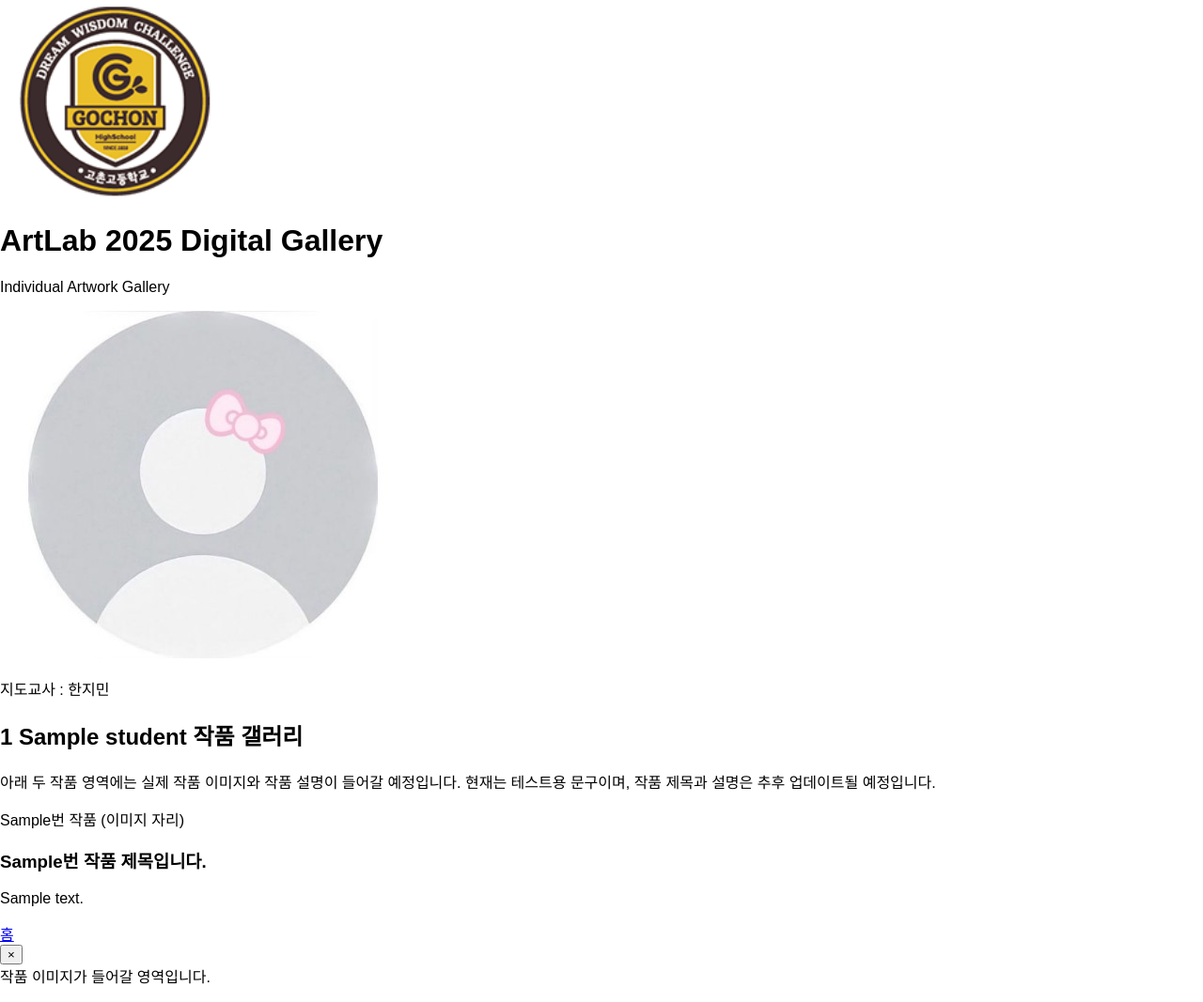
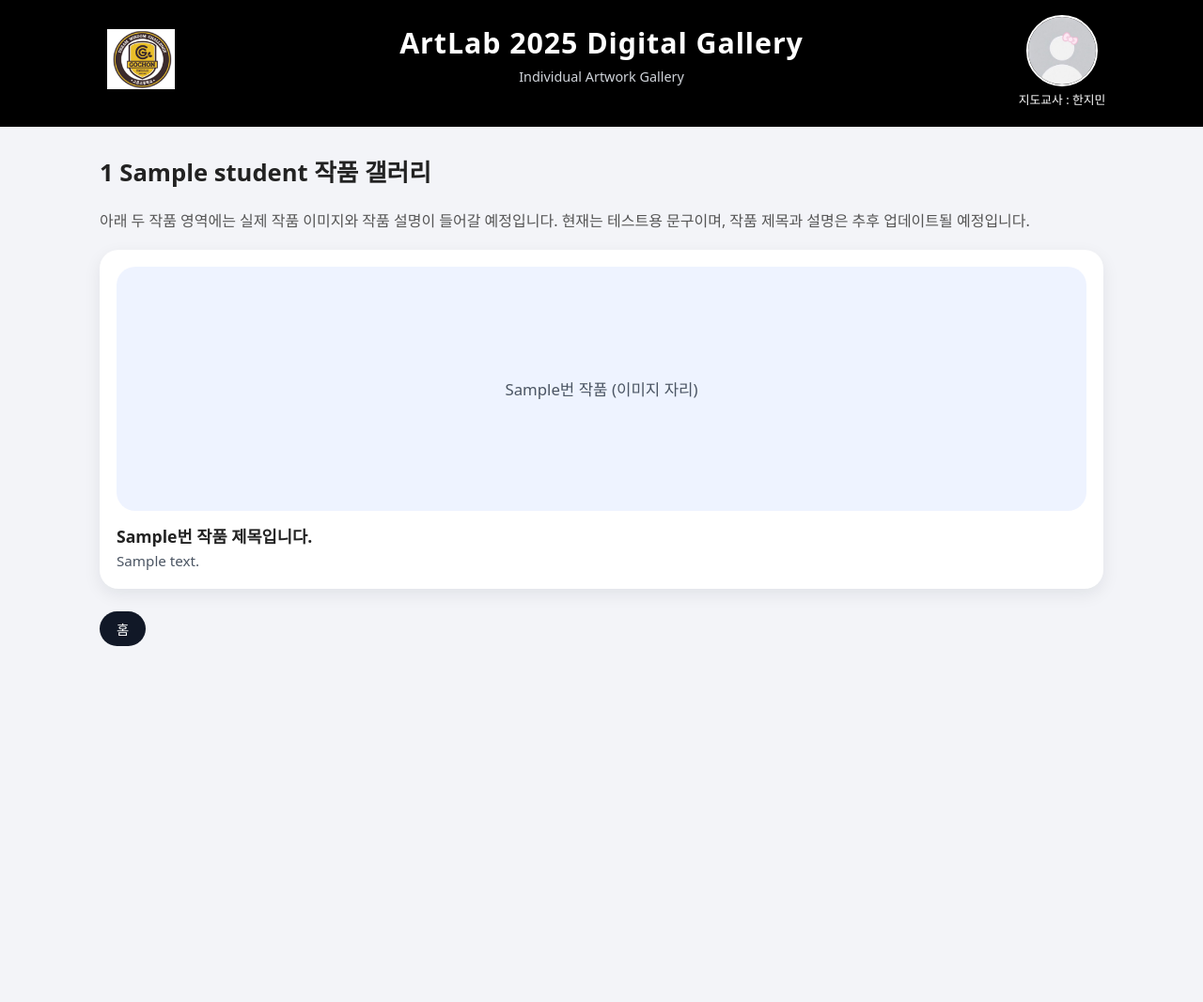
Before and after one commit to pek9931937-glitch/artlab-2025, a Flask app: template templates/student.html in a window 1280 px wide. Shown: the whole page at 94% size. After the commit the page ends 688 px from the top, so only its background shows below. Run offline with Flask 3, Linux system fonts and the light colour scheme; the template is opened without the code that fills it: most values are stand-ins (such as "Sample title", 1, 10 or a date in 2020).

Commit message:
Update style.css

```diff
--- a/static/style.css
+++ b/static/style.css
@@ -1,199 +1,314 @@
-body {
-    background: #ffffff;  /* 메인 테마 흰색 */
-    margin: 0;
-    font-family: sans-serif;
+/* 전체 기본 스타일 */
+*,
+*::before,
+*::after {
+  box-sizing: border-box;
 }
 
-/* 상단 라인: 검정 배경 + 흰색 텍스트 */
-.header {
-    display: flex;
-    justify-content: space-between;
-    align-items: center;
-    background: #000000;
-    padding: 20px 40px;
-    color: #ffffff;
+body {
+  margin: 0;
+  font-family: system-ui, -apple-system, BlinkMacSystemFont, "Segoe UI",
+    sans-serif;
+  background-color: #f3f4f8;
+  color: #222;
 }
 
-.header-left {
+/* 헤더 */
+
+.site-header {
+  background-color: #000;
+  color: #fff;
+  padding: 16px 0 20px;
+}
+
+.header-inner {
+  max-width: 1100px;
+  margin: 0 auto;
   display: flex;
   align-items: center;
-    text-decoration: none;
+  justify-content: space-between;
+  gap: 24px;
 }
 
-.logo {
-    width: 65px;
-    height: 65px;
-    margin-right: 20px;
-}
-
-.title {
-    font-size: 32px;
-    font-weight: 700;
-    color: #ffffff;
-}
-
-/* 교사 영역 */
-.teacher {
+.logo-area,
+.teacher-area {
+  width: 120px;
   text-align: center;
 }
 
-.teacher-img {
-    width: 70px;
-    height: 80px; /* 세로 비율 약간 더 길게 */
-    border-radius: 50%;
-    cursor: pointer;
-    object-fit: cover;
-    border: 2px solid #ffffff;
+.school-logo {
+  width: 72px;
+  height: 72px;
+  object-fit: contain;
 }
 
-.teacher-name {
-    font-size: 13px;
-    margin-top: 4px;
-    color: #ffffff;
+.logo-link {
+  display: inline-block;
 }
 
-/* 공통 팝업 (선생님 + 작품) */
-.popup {
-    display: none;
-    position: fixed;
-    inset: 0;
-    background: rgba(0,0,0,0.35); /* 너무 어둡지 않게 */
-    justify-content: center;
-    align-items: center;
-    z-index: 9999;
-}
-
-.popup-inner {
-    background: #ffffff;
-    border-radius: 16px;
-    padding: 16px 20px;
-    max-width: 600px;
-    width: 90%;
+.title-area {
+  flex: 1;
   text-align: center;
 }
 
-.popup-img {
-    max-width: 520px; /* 가로/세로 좀 더 크게 */
-    width: 100%;
-    max-height: 520px;
-    border-radius: 12px;
-    margin-bottom: 10px;
-    object-fit: contain;
+.title-area h1 {
+  margin: 0;
+  font-size: 1.9rem;
+  letter-spacing: 0.03em;
 }
 
-.popup-text {
-    font-size: 14px;
-    color: #333333;
+.subtitle {
+  margin-top: 6px;
+  color: #d1d5db;
+  font-size: 0.9rem;
 }
 
-/* 본문 컨테이너 */
-.container {
-    width: 90%;
-    max-width: 1100px;
-    margin: 40px auto;
+.teacher-photo {
+  width: 76px;
+  height: 76px;
+  border-radius: 999px;
+  object-fit: cover;
+  border: 2px solid #fff;
+  display: block;
+  margin: 0 auto 4px auto;
 }
 
-/* 인트로 문단 (학생 페이지) */
-.intro {
-    font-size: 14px;
-    color: #444444;
+.teacher-caption {
+  margin: 0;
+  font-size: 0.8rem;
 }
 
-/* 학생 목록 그리드 */
-.grid {
+/* 메인 공통 */
+
+.page-main {
+  max-width: 1100px;
+  margin: 28px auto 40px;
+  padding: 0 16px;
+}
+
+/* index ─ 멤버 리스트 */
+
+.members-section h2 {
+  margin-top: 0;
+  font-size: 1.6rem;
+}
+
+.members-intro {
+  margin-top: 4px;
+  margin-bottom: 20px;
+  color: #555;
+}
+
+.grade-block {
+  margin-top: 24px;
+}
+
+.grade-block h3 {
+  margin-bottom: 10px;
+  font-size: 1.2rem;
+}
+
+.student-list {
   display: flex;
   flex-wrap: wrap;
-    gap: 15px;
-    margin-bottom: 12px;
+  gap: 8px;
 }
 
-.btn {
-    padding: 12px 20px;
-    background: #ffffff;
-    border-radius: 14px;
+.student-pill {
+  display: inline-flex;
+  align-items: center;
+  padding: 6px 14px;
+  border-radius: 999px;
+  font-size: 0.9rem;
+  background-color: #e5e7eb;
+  color: #111827;
   text-decoration: none;
-    color: #000000;
-    font-size: 15px;
-    box-shadow: 0 2px 5px rgba(0,0,0,0.15);
+  transition: background-color 0.15s ease, transform 0.15s ease,
+    box-shadow 0.15s ease;
 }
 
-/* 작품 두 개 가로 나란히 */
-.art-row {
-    display: flex;
-    gap: 20px;
-    margin-top: 20px;
-    flex-wrap: wrap;
+.student-pill:hover {
+  background-color: #111827;
+  color: #fff;
+  transform: translateY(-1px);
+  box-shadow: 0 3px 8px rgba(0, 0, 0, 0.18);
 }
 
-.art-card {
-    flex: 1;
-    min-width: 280px;
-    background: #ffffff;
-    padding: 20px;
-    border-radius: 14px;
-    box-shadow: 0 2px 5px rgba(0,0,0,0.1);
+/* student ─ 작품 카드 */
+
+.student-section h2 {
+  margin-top: 0;
+  font-size: 1.6rem;
 }
 
-/* 작품 카드 안의 이미지 영역 (세로 길이 조금 더 증가) */
-.art-img {
-    background: #ddecff;
-    height: 260px;  /* 기존보다 세로로 더 길게 */
-    border-radius: 10px;
-    display: flex;
-    justify-content: center;
-    align-items: center;
-    cursor: pointer;           /* 클릭 가능한 영역 표시 */
+.student-intro {
+  margin-top: 4px;
+  margin-bottom: 20px;
+  color: #555;
 }
 
-/* 텍스트 */
-.art-title {
-    margin-top: 10px;
-    font-size: 16px;
+.artworks-wrapper {
+  display: grid;
+  grid-template-columns: repeat(auto-fit, minmax(320px, 1fr));
+  gap: 22px;
+}
+
+/* 작품 카드 전체 */
+
+.artwork-card {
+  background-color: #fff;
+  border-radius: 20px;
+  padding: 18px 18px 20px;
+  box-shadow: 0 6px 18px rgba(15, 23, 42, 0.08);
+}
+
+/* ▶ 작품 이미지 영역 (여기 크기 크게) */
+
+.artwork-image-box {
+  background: #eef3ff;
+  border-radius: 20px;
+  height: 260px;              /* 카드 안 이미지 영역 높이 */
+  display: flex;
+  align-items: center;
+  justify-content: center;
+  cursor: pointer;
+  transition: transform 0.18s ease, box-shadow 0.18s ease,
+    background-color 0.18s ease;
+}
+
+.artwork-image-box:hover {
+  transform: translateY(-4px);
+  box-shadow: 0 10px 22px rgba(15, 23, 42, 0.25);
+  background-color: #e1e8ff;
+}
+
+.artwork-image-placeholder {
+  font-size: 1.05rem;
+  color: #4b5563;
+}
+
+.artwork-title {
+  margin-top: 14px;
+  margin-bottom: 4px;
+  font-size: 1.1rem;
   font-weight: 600;
 }
 
-.art-desc {
-    font-size: 14px;
-    color: #444444;
+.artwork-text {
+  margin: 0;
+  font-size: 0.95rem;
+  color: #4b5563;
 }
 
-/* 좋아요 버튼 */
-.like-btn {
-    margin-top: 15px;
-    padding: 8px 16px;
+/* 하단 네비 버튼 */
+
+.nav-buttons {
+  margin-top: 24px;
+}
+
+.nav-btn {
+  display: inline-flex;
+  align-items: center;
+  justify-content: center;
+  padding: 8px 18px;
+  border-radius: 999px;
   border: none;
-    background: #ff9e9e;
-    border-radius: 12px;
+  background-color: #111827;
+  color: #fff;
+  text-decoration: none;
+  font-size: 0.9rem;
   cursor: pointer;
 }
 
-/* 이전 / 다음 네비게이션 */
-.nav {
-    margin-top: 30px;
-    display: flex;
+/* 팝업 오버레이 & 팝업 박스 (크게) */
+
+.popup-overlay {
+  position: fixed;
+  inset: 0;
+  background: rgba(15, 23, 42, 0.7);
+  display: none; /* .visible 때만 보이도록 */
+  align-items: center;
   justify-content: center;
-    gap: 20px;
+  z-index: 1000;
 }
 
-.btn-nav {
-    padding: 10px 20px;
-    background: #dddddd;
-    border-radius: 10px;
-    text-decoration: none;
-    color: #000000;
-    font-size: 14px;
+.popup-overlay.visible {
+  display: flex;
+}
+
+.popup-content {
+  position: relative;
+  background: #ffffff;
+  width: 90%;
+  max-width: 900px;      /* 팝업 가로 크기 */
+  min-height: 520px;     /* 팝업 세로 기본 높이 */
+  border-radius: 22px;
+  padding: 24px 26px 26px;
+  box-shadow: 0 24px 60px rgba(15, 23, 42, 0.28);
+  display: flex;
+  flex-direction: column;
+}
+
+/* 팝업 상단 X 버튼 */
+
+.popup-close {
+  position: absolute;
+  top: 12px;
+  right: 16px;
+  background: transparent;
+  border: none;
+  font-size: 26px;
+  cursor: pointer;
+  line-height: 1;
+}
+
+/* 팝업 이미지 영역 (여기도 크게) */
+
+.popup-image-box {
+  flex: 1;
+  background: #eef3ff;
+  border-radius: 20px;
+  margin-bottom: 18px;
+  display: flex;
+  align-items: center;
+  justify-content: center;
+}
+
+.popup-image-placeholder {
+  font-size: 1.1rem;
+  color: #4b5563;
+  text-align: center;
+  padding: 0 10px;
+}
+
+/* 설명 텍스트 */
+
+.popup-description {
+  margin: 0;
+  font-size: 1.02rem;
+  line-height: 1.7;
+  color: #374151;
 }
 
 /* 반응형 */
-@media (max-width: 768px) {
-    .header {
+
+@media (max-width: 640px) {
+  .header-inner {
     flex-direction: column;
     gap: 10px;
   }
-    .title {
-        font-size: 24px;
+
+  .logo-area,
+  .teacher-area {
+    width: auto;
   }
-    .art-row {
-        flex-direction: column;
+
+  .artwork-image-box {
+    height: 230px;
+  }
+
+  .popup-content {
+    padding: 20px;
+    min-height: 420px;
   }
 }
```
Lines whose indentation alone changed are shown as unchanged.
